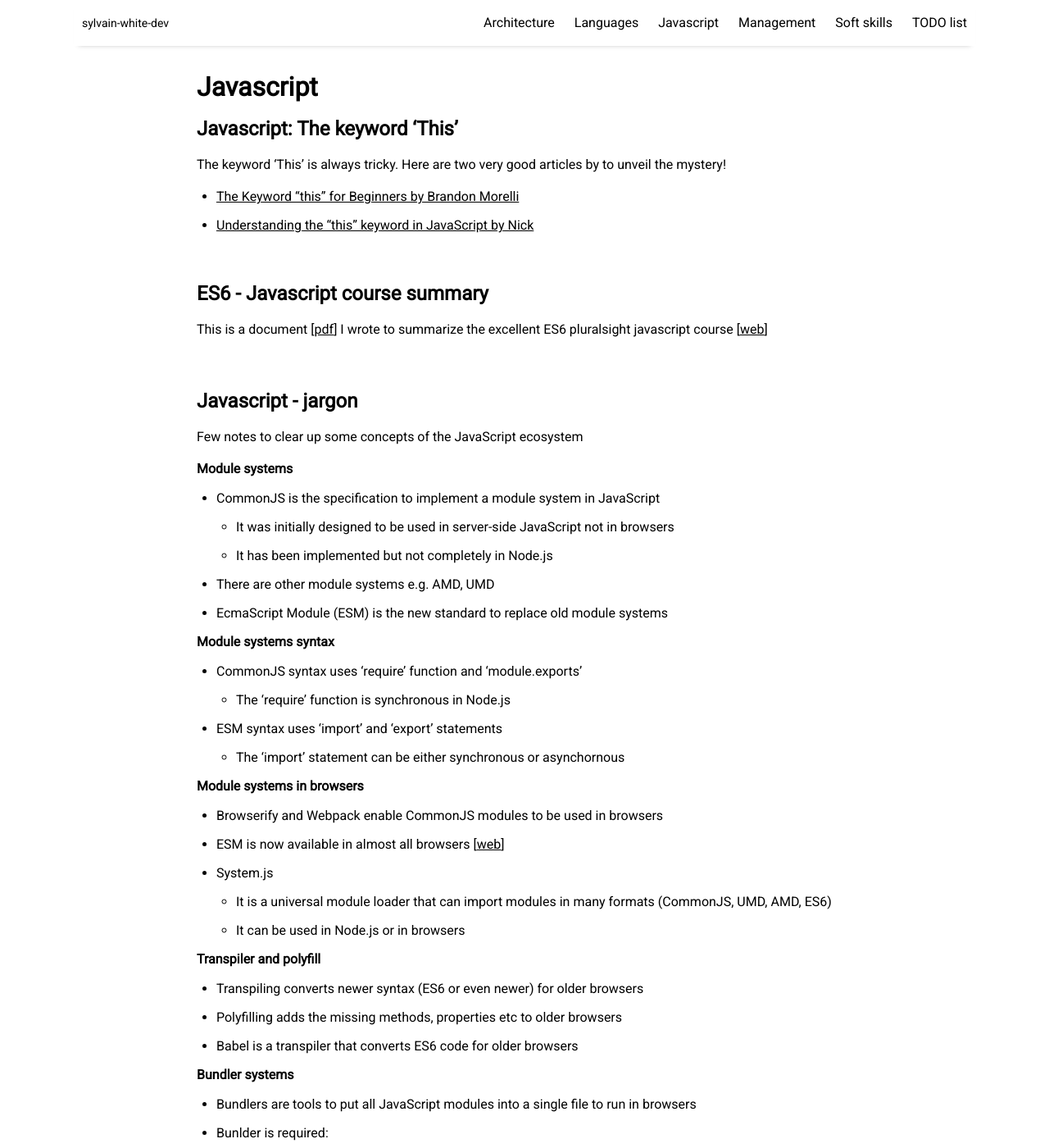
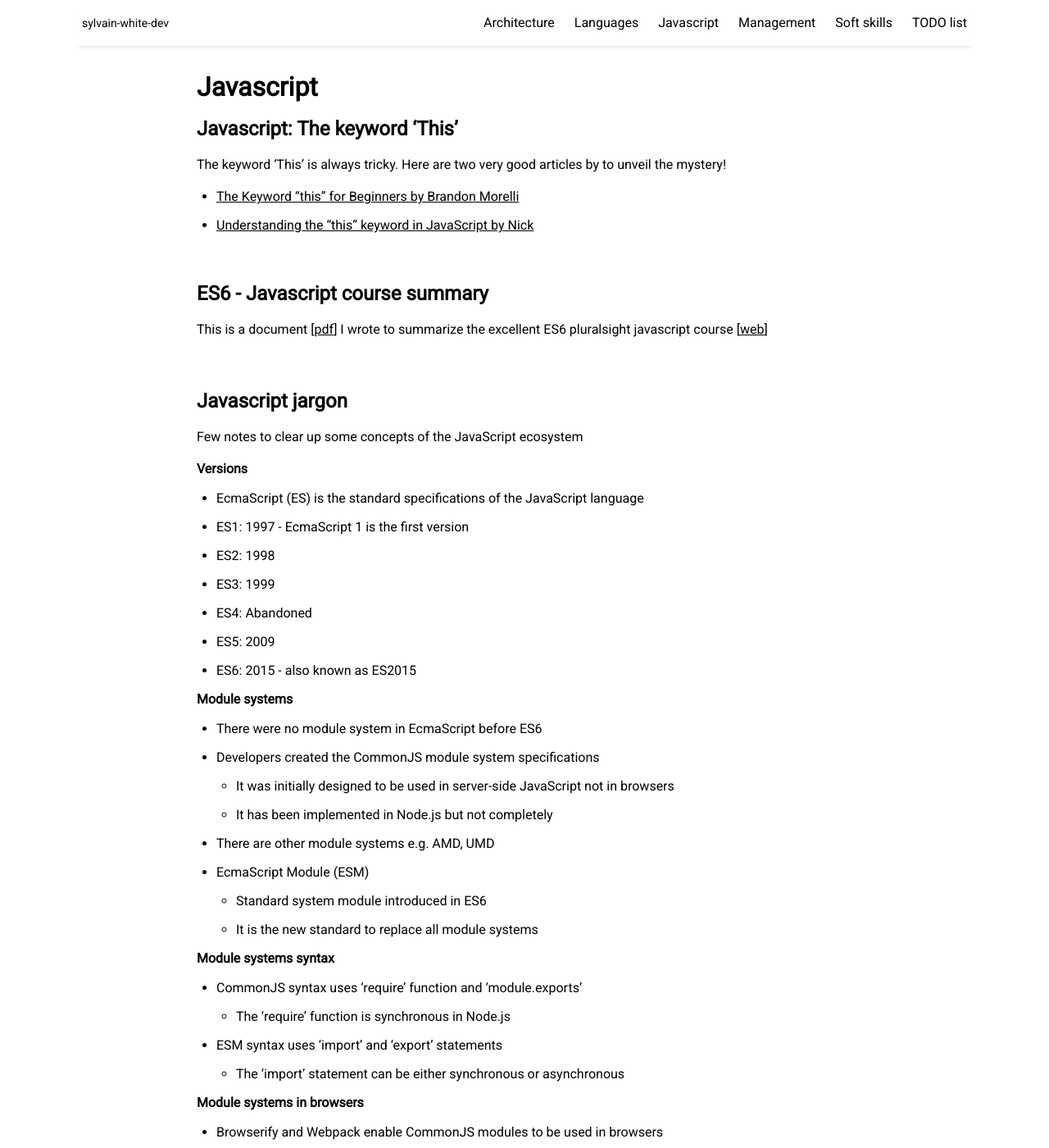
Before and after one commit to sylvainwhite/sylvain-white-dev, a Jekyll site: the page built from pages/javascript.md, in a window 1280 px wide and 1400 px high. Shown: the whole window at 82% size. Built offline with Jekyll 4.4.1, drawn with Linux system fonts in a browser that asks for light colours; nearby versions of some CDN libraries; some of the changed text lies outside the part shown.

Commit message:
Update javascript page

````diff
--- a/pages/javascript.md
+++ b/pages/javascript.md
@@ -17,22 +17,35 @@
 
 <br/>
 
-## Javascript - jargon
+## Javascript jargon
 
 Few notes to clear up some concepts of the JavaScript ecosystem
 
+#### Versions
+
+* EcmaScript (ES) is the standard specifications of the JavaScript language
+* ES1: 1997 - EcmaScript 1 is the first version
+* ES2: 1998
+* ES3: 1999
+* ES4: Abandoned
+* ES5: 2009
+* ES6: 2015 - also known as ES2015
+
 #### Module systems
-* CommonJS is the specification to implement a module system in JavaScript
+* There were no module system in EcmaScript before ES6
+* Developers created the CommonJS module system specifications
     * It was initially designed to be used in server-side JavaScript not in browsers
-    * It has been implemented but not completely in Node.js
+    * It has been implemented in Node.js but not completely
 * There are other module systems e.g. AMD, UMD
-* EcmaScript Module (ESM) is the new standard to replace old module systems
+* EcmaScript Module (ESM)
+    * Standard system module introduced in ES6
+    * It is the new standard to replace all module systems
 
 #### Module systems syntax
 * CommonJS syntax uses 'require' function and 'module.exports'
     * The 'require' function is synchronous in Node.js
 * ESM syntax uses 'import' and 'export' statements
-    * The 'import' statement can be either synchronous or asynchornous
+    * The 'import' statement can be either synchronous or asynchronous
 
 #### Module systems in browsers
 * Browserify and Webpack enable CommonJS modules to be used in browsers
@@ -339,11 +352,6 @@ test15().then((msg) => {
     log("p15 ---then() without 'return' returns a resolved promise: " + msg);
 });
 ```
-
-Run it with repl.it
-
-<iframe height="400px" width="100%" src="https://repl.it/repls/EcstaticClosedWordprocessor?lite=true" scrolling="no" frameborder="no" allowtransparency="true" allowfullscreen="true" sandbox="allow-forms allow-pointer-lock allow-popups allow-same-origin allow-scripts allow-modals"></iframe>
-
 <br/>
 
 ## Explanation of JavaScript prototype property
@@ -522,7 +530,3 @@ t.setSubject("physics");
 console.log("----------------");
 console.log("27: " + t.teach());
 ```
-
-Run it with repl.it
-
-<iframe height="400px" width="100%" src="https://repl.it/repls/DarkredAffectionateAgents?lite=true" scrolling="no" frameborder="no" allowtransparency="true" allowfullscreen="true" sandbox="allow-forms allow-pointer-lock allow-popups allow-same-origin allow-scripts allow-modals"></iframe>
````
